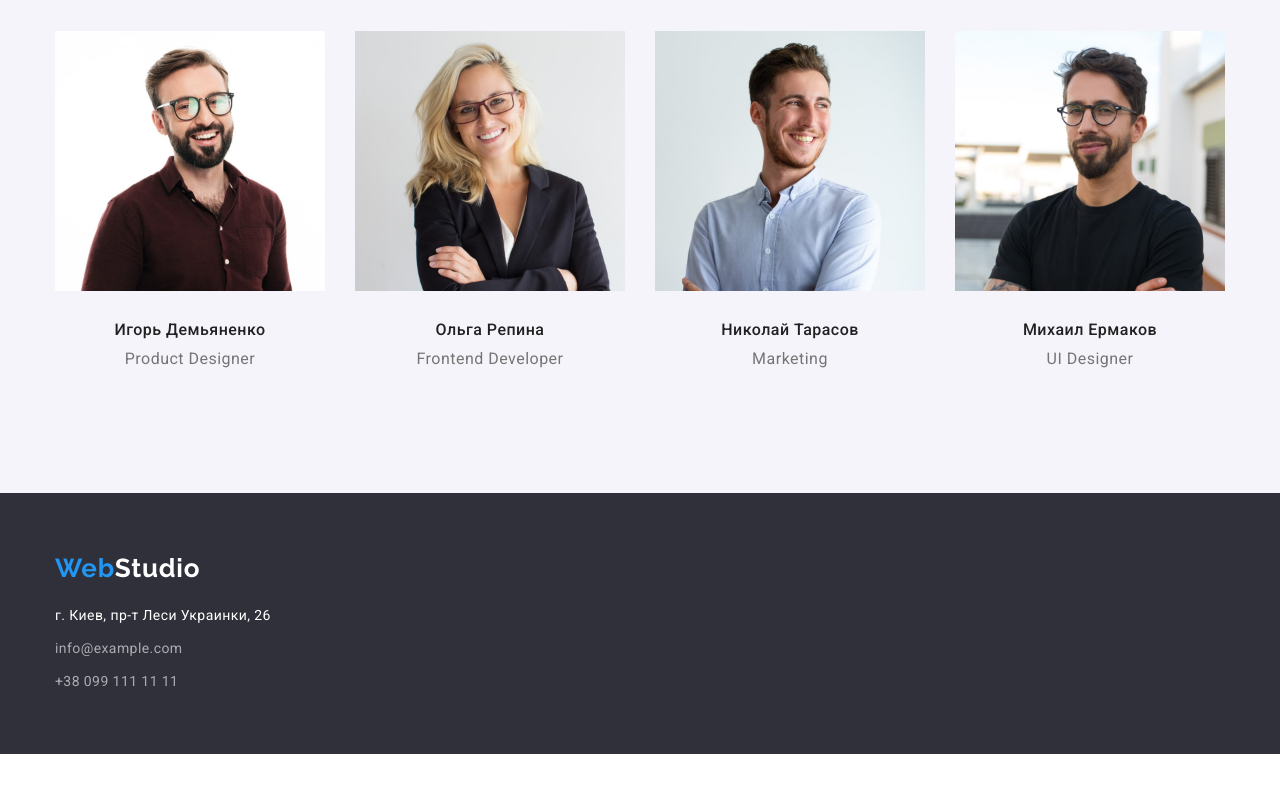
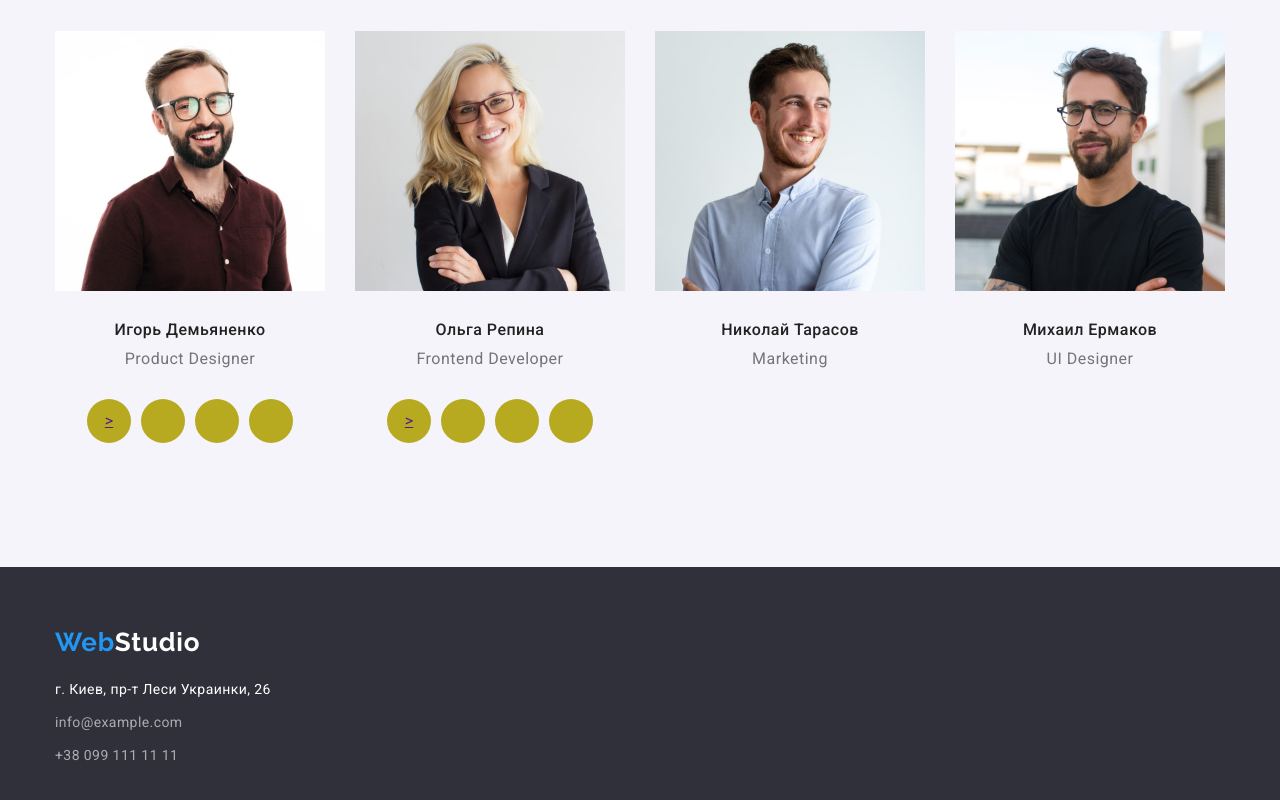
Before and after one commit to FialkaAnutka/goit-markup-hw-04, a plain HTML site: page index.html in a window 1280 px wide. Shown: the part 1722-2522 px from the top of the page. Before the commit the page ends 2476 px from the top, so only its background shows below. Drawn offline with nearby package versions, Linux system fonts and the light colour scheme.

Commit message:
Особенности фон и иконки

```diff
--- a/css/styles.css
+++ b/css/styles.css
@@ -98,10 +98,8 @@ color: var(--accent-color);
 }
 .icon-contact{
     display: inline-block;
-    padding: 0;
-    margin-left: 0;
+    align-items: center;
     margin-right:10px;
-    outline: 1px solid red;
 
 }
 .header-logo{
@@ -210,8 +208,18 @@ border: 1px solid transparent;
     background-size: 70px 70px;
     background-position: center;
     background-repeat: no-repeat;
+    }
+.feature-item:nth-child(1)::before {
     background-image: url(../images/antenna.svg);
-
+}
+.feature-item:nth-child(2)::before {
+    background-image: url(../images/);
+}
+.feature-item:nth-child(1)::before {
+    background-image: url(../images/);
+}
+.feature-item:nth-child(1)::before {
+    background-image: url(../images/);
 }
 .feature-headline{
 font-size: 14px;
@@ -239,6 +247,20 @@ color: var(--title-color);
 .task-list,
 .team-list{
     display: flex;
+}
+.icon-team-list{
+    display: flex;
+    justify-content: center;
+}
+.icon-team-link{
+    display: block;
+    width: 44px;
+    height: 44px;
+    background-color: #b7aa20;
+    border-radius: 50%;
+}
+.icon-team-item +.icon-team-item{
+    margin-left: 10px;
 }
 .task-item +.task-item{
     margin-left: 30px;
@@ -281,6 +303,15 @@ line-height: 1.18;
 text-align: center;
 letter-spacing: 0.03em;
 color: var(--title-color);
+margin-bottom: 30px;
+}
+.icon-team-link{
+    display: flex;
+    justify-content: center;
+    align-items: center;
+}
+.team-soc-icon{
+    fill: AFB1B8;
 }
 
 /* ----Футер---- */
--- a/index.html
+++ b/index.html
@@ -30,7 +30,7 @@
           <use href="./images/symbol-defs.svg#icon-envelope-hover"></use>
         </svg>info@devstudio.com</a></li>
       <li class="header-item-contact"><a href="tel:+380961111111" class="header-item-contact-link link">
-        <svg class="icon-contact" width="16" height="10">
+        <svg class="icon-contact" width="10" height="16">
           <use href="./images/symbol-defs.svg#icon-smartphone"></use>
         </svg>+38 096 111 11 11</a></li>
     </ul>
@@ -105,6 +105,14 @@
             <div class="team-name">
             <h3 class="team-item-headline">Игорь Демьяненко</h3>
             <p lang="en" class="team-title">Product Designer</p>
+            <ul class="icon-team-list list">
+              <li class="icon-team-item"><a href="" class="icon-team-link"
+                <svg class="team-soc-icon" width="20" height="20" <use href="./images/symbol-defs.svg#icon-instagram"></use>>
+                </a></li>
+              <li class="icon-team-item"><a href="" class="icon-team-link"></a></li>
+              <li class="icon-team-item"><a href="" class="icon-team-link"></a></li>
+              <li class="icon-team-item"><a href="" class="icon-team-link"></a></li>
+            </ul>
             </div>
           </li>
           <li class="team-item">
@@ -112,6 +120,14 @@
             <div class="team-name">
             <h3 class="team-item-headline">Ольга Репина</h3>
             <p lang="en" class="team-title">Frontend Developer</p>
+            <ul class="icon-team-list list">
+              <li class="icon-team-item"><a href="" class="icon-team-link" <svg class="team-soc-icon" width="20" height="20" <use
+                  href="./images/symbol-defs.svg#icon-twitter"></use>>
+                </a></li>
+              <li class="icon-team-item"><a href="" class="icon-team-link"></a></li>
+              <li class="icon-team-item"><a href="" class="icon-team-link"></a></li>
+              <li class="icon-team-item"><a href="" class="icon-team-link"></a></li>
+            </ul>
           </div>
           </li>
           <li class="team-item">
```
